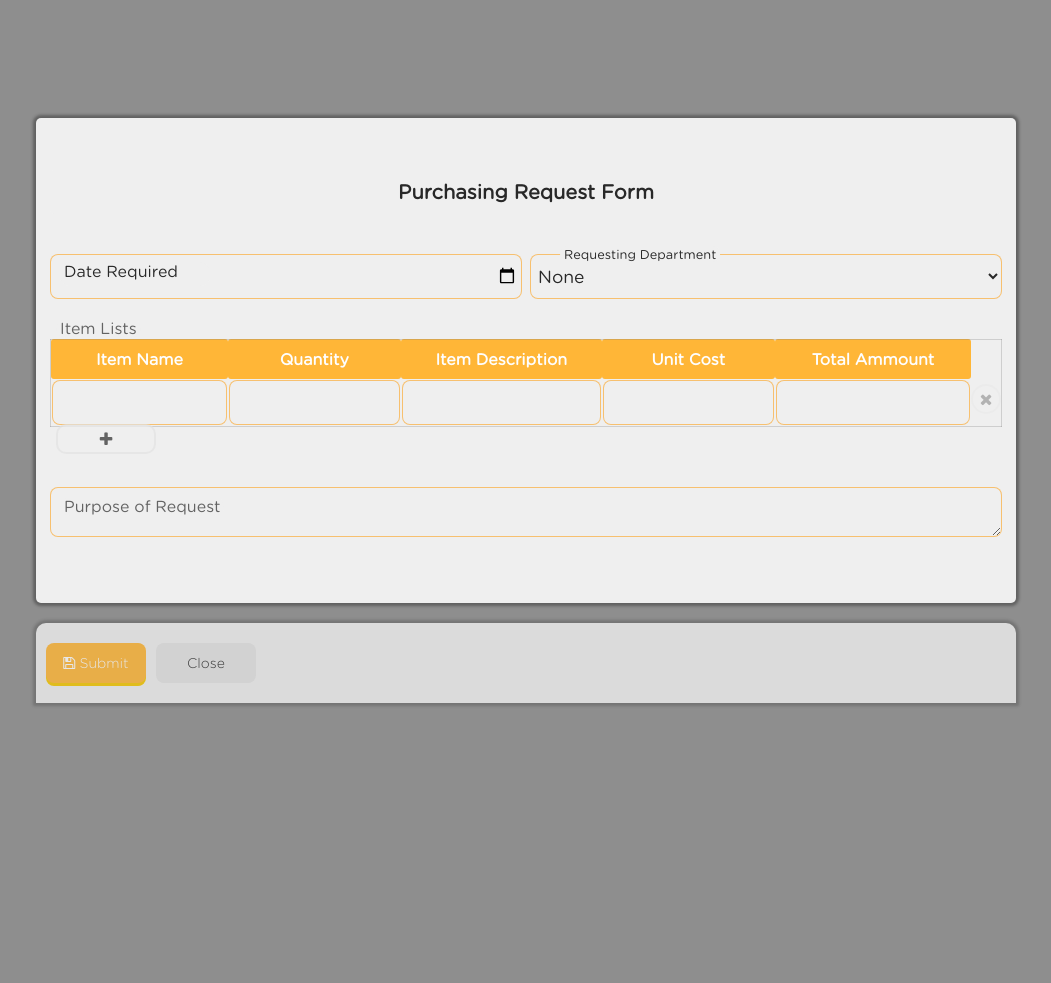
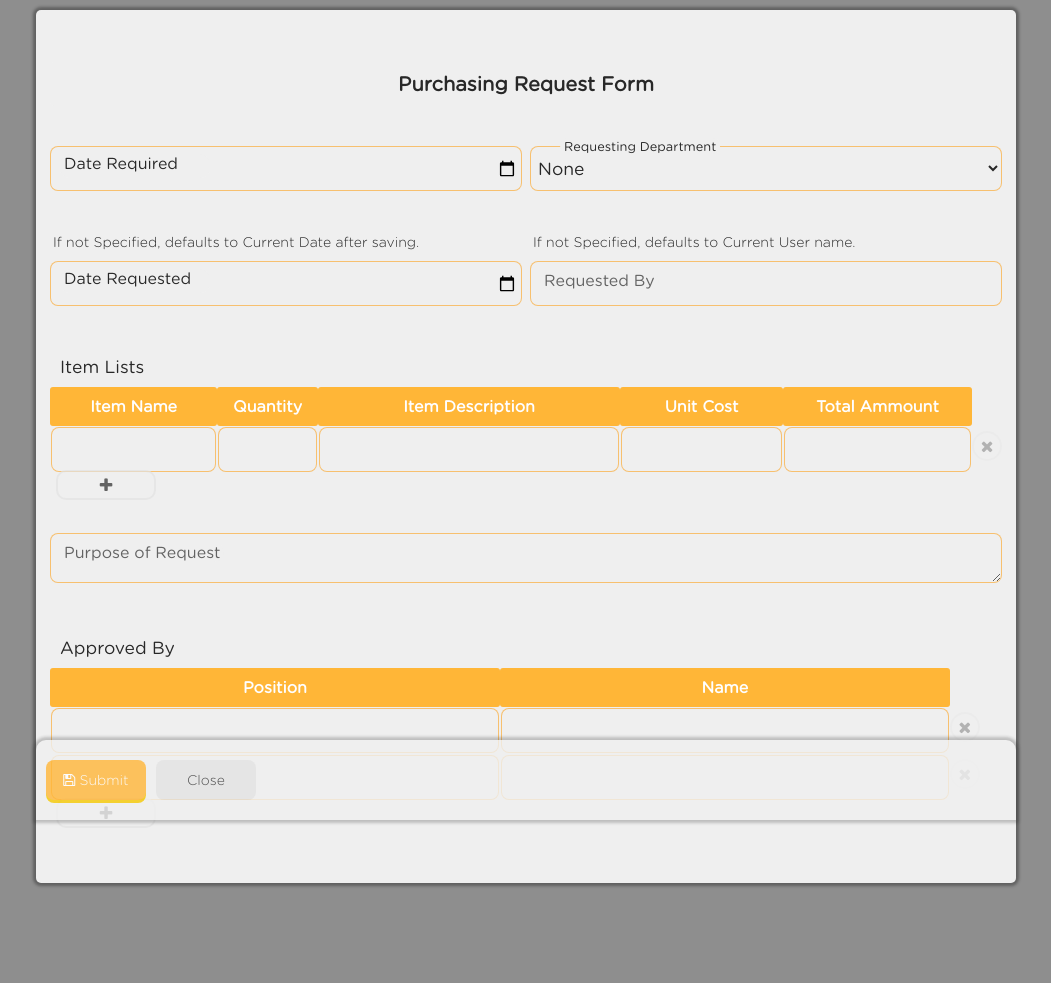
Before and after one commit to ItsAtomTech/OP_System, a Flask app: page /purchase_request in a window 1280 px wide. Shown: the whole page, without its empty margins (114-1165 px from the left). Before the commit the page ends 706 px from the top, so only its background shows below. Run offline with Flask 3, Linux system fonts and the light colour scheme; data that the repository does not hold is empty.

Commit message:
Implemented System for Purchase Request and Additional Fields

```diff
--- a/website/api_handles.py
+++ b/website/api_handles.py
@@ -361,6 +361,13 @@ def update_my_email():
 #  User Forms API start
 # ================================
 
+def parse_date_string(date_str):
+    if not date_str:
+        return None
+    try:
+        return datetime.strptime(date_str, "%Y-%m-%d")
+    except (ValueError, TypeError):
+        return None
 
 
 # Purchase Request Section =====================================
@@ -379,7 +386,10 @@ def save_purchase_request():
         request_type  = "purchase_request"
         items         = data.get("items")
         purpose       = data.get("purpose_of_request")
-        date_required = data.get("date_required")
+        approved_by   = data.get("approved_by")
+        requested_by   = data.get("requested_by")
+        date_required  = data.get("date_required")
+        date_requested = data.get("date_requested", None)
         department_id = data.get("department_id")
 
         if not all([request_type, items, purpose]):
@@ -403,12 +413,20 @@ def save_purchase_request():
             type               = request_type,
             items              = items,
             purpose_of_request = purpose,
+            approved_by        = approved_by,
             total_amount       = total_amount,
             date_required      = date_required,
             department_id      = department_id,
         )
+
+        if date_requested:
+            parsed_date = parse_date_string(date_requested)
+            if parsed_date:
+                new_purchase.date = parsed_date
+
         db.session.add(new_purchase)
         db.session.commit()
+
         return {"type": "success", "message": "Purchase request saved successfully"}
 
     except Exception as e:
@@ -448,11 +466,13 @@ def get_purchase_request_by_id():
             "purchase_id":          purchase.purchase_id,
             "user_id":              purchase.user_id,
             "requestor_name":       requestor_name,
+            "requested_by":         purchase.requested_by,
             "type":                 purchase.type,
             "items":                purchase.items,
             "purpose_of_request":   purchase.purpose_of_request,
             "misc":                 purchase.misc,
             "department_id":        purchase.department_id,
+            "approved_by":          purchase.approved_by,
             "department_name":      department_name,
             "total_amount":         purchase.total_amount,
             "status":               purchase.status,
@@ -480,7 +500,10 @@ def update_purchase_request():
         items         = data.get("items")
         purpose       = data.get("purpose_of_request")
         date_required = data.get("date_required")
+        requested_by  = data.get("requested_by", None)
+        approved_by   = data.get("approved_by")
         department_id = data.get("department_id")
+        date_requested = data.get("date_requested", None)
 
         if not purchase_id:
             return {"type": "error", "message": "Missing purchase_id"}
@@ -508,8 +531,17 @@ def update_purchase_request():
         purchase.items              = items
         purchase.purpose_of_request = purpose
         purchase.total_amount       = total_amount
+        purchase.approved_by        = approved_by
         purchase.date_required      = date_required
+        purchase.requested_by       = requested_by
         purchase.department_id      = department_id
+
+        if date_requested:
+            parsed_date = parse_date_string(date_requested)
+            if parsed_date:
+                purchase.date = parsed_date
+
+
 
         db.session.commit()
         return {"type": "success", "message": "Purchase request updated successfully"}
--- a/website/models.py
+++ b/website/models.py
@@ -42,6 +42,8 @@ class PurchaseRequests(db.Model):
     type = db.Column(db.String(50))
     items = db.Column(db.String(10000))
     purpose_of_request = db.Column(db.String(2000))
+    approved_by = db.Column(db.String(1024))
+    requested_by = db.Column(db.String(1024), default=None) #overide when specified
     total_amount = db.Column(db.Float)
     misc = db.Column(db.String(1024))
     status = db.Column(db.String(50))
--- a/website/static/css/custom_form_styles.css
+++ b/website/static/css/custom_form_styles.css
@@ -60,3 +60,20 @@ select.form_display:disabled{
 .fgroup:hover{
 	box-shadow:0 0 2px -2px rgba(40,40,40, 0.5) !important;
 }
+
+.table_form_input{
+		border-radius:5px;
+		border:none;
+}
+
+
+/* Custom Style for Purchase request Forms */
+
+
+
+td>input[column_name="Quantity"]{
+	max-width:100px;
+}
+td>input[column_name="Item Description"]{
+	min-width:300px;
+}
--- a/website/static/js/data/purchase_request_form.js
+++ b/website/static/js/data/purchase_request_form.js
@@ -43,6 +43,37 @@ let formStructure = {
             "id": "department_id",
             "index": 4
         },
+		{
+            "type": "date",
+            "events": {},
+            "value": "",
+            "label": "Date Requested",
+            "fancy": true,
+            "required": false,
+            "description": "If not Specified, defaults to Current Date after saving.",
+            "group": "g_d8e2e0bb-ce3e-474e-b055-7f993aa0a36d",
+            "row_span": null,
+            "col_span": null,
+            "span_column": false,
+            "id": "date_requested",
+            "index": 7
+        },
+		{
+            "type": "text",
+            "events": {},
+            "value": "",
+            "label": "Requested By",
+            "fancy": true,
+            "required": false,
+            "description": "If not Specified, defaults to Current User name.",
+            "group": "g_d8e2e0bb-ce3e-474e-b055-7f993aa0a36d",
+            "row_span": null,
+            "col_span": null,
+            "span_column": false,
+            "id": "requested_by",
+            "index": 6
+        },
+
         {
             "type": "table",
             "value": "",
@@ -71,6 +102,7 @@ let formStructure = {
                         "attributes": {},
 						"onchange": "calculateTotal(this)",
 						"min":1,
+						"class":"test_class",
                     },
                     {
                         "type": "text",
@@ -97,7 +129,7 @@ let formStructure = {
             "fullspan": true,
             "responsivespan": true,
             "label": "Item Lists",
-            "fancy": true,
+            "fancy": false,
             "required": false,
             "description": "",
             "group": "g_d8e2e0bb-ce3e-474e-b055-7f993aa0a36d",
@@ -120,7 +152,53 @@ let formStructure = {
             "span_column": false,
             "id": "purpose_of_request",
             "index": 3
-        }
+        },
+		{
+            "type": "table",
+            "events": {},
+            "value": "",
+            "config": {
+                "config": {
+                    "min": "2",
+                    "max": "3",
+                    "custom_row": true,
+                    "row_count": "2"
+                },
+                "items": [
+                    "Position",
+                    "Name"
+                ],
+                "itemsConfig": [
+                    {
+                        "type": "text",
+						"list": "positions",
+                        "attributes": {},
+                        "required": true
+                    },
+                    {
+                        "type": "text",
+                        "attributes": {},
+						"list": "common_names",
+                    }
+                ],
+                "rowed": true,
+                "fullspan": true,
+                "responsivespan": true
+            },
+            "rowed": false,
+            "fullspan": true,
+            "responsivespan": true,
+            "label": "Approved By",
+            "fancy": false,
+            "required": false,
+            "description": "",
+            "group": "g_d8e2e0bb-ce3e-474e-b055-7f993aa0a36d",
+            "row_span": 0,
+            "col_span": 0,
+            "span_column": true,
+            "id": "approved_by",
+            "index": 5
+        },
     ],
     "groups": [
         {
--- a/website/static/js/handles/purchase_files_table.js
+++ b/website/static/js/handles/purchase_files_table.js
@@ -751,7 +751,7 @@ function clickedOnRow(elm){
 		}
 
 		// Requestor Info
-		tag('requestor',      _('view_purchase_1'))[0].innerText = purchase.requestor_name || purchase.user_id || '--';
+		tag('requestor',      _('view_purchase_1'))[0].innerText = purchase.requested_by || purchase.requestor_name || purchase.user_id || '--';
 		tag('department',     _('view_purchase_1'))[0].innerText = purchase.department_name || purchase.department_id || '--';
 		tag('date_requested', _('view_purchase_1'))[0].innerText = utility.formatDate(purchase.date);
 		tag('date_required',  _('view_purchase_1'))[0].innerText = purchase.date_required || '--';
--- a/website/static/js/handles/purchase_req_editor_handles.js
+++ b/website/static/js/handles/purchase_req_editor_handles.js
@@ -93,8 +93,11 @@ function loadIntoForms(){
 
 		"date_required": datajs.date_required,
 		"department_id": datajs.department_id,
+		"approved_by": datajs.approved_by,
 		"items": datajs.items,
+		"requested_by": datajs.requested_by,
 		"purpose_of_request": datajs.purpose_of_request,
+		"date_requested": datajs.date,
 
 	}
 
--- a/website/templates/forms/purchase_request.html
+++ b/website/templates/forms/purchase_request.html
@@ -1,6 +1,6 @@
 {% extends "base_headless.html" %}
 
-{% block title%}Config Editor {% endblock %}
+{% block title%}Form Data Editor {% endblock %}
 
 {% block extra_css %}
 
@@ -25,20 +25,13 @@
 <div class="editor_main_con">
 	<div class="formclass_con" id="main_form_container">
 
+		</div>
+			<div class="bottom_toolbar ">
+				<button class="df_button secondary_background primary_color_invert small" onclick="submitForm()" ><span class="fa fa-save"></span> Submit</button>
 
+				<button class="df_button_flat primary_background_darker primary_color small" onclick="cancelEditor(this)"> Close </button>
 
-	</div>
-
-
-		<div class="bottom_toolbar ">
-
-			<button class="df_button secondary_background primary_color_invert small" onclick="submitForm()" ><span class="fa fa-save"></span> Submit</button>
-
-			<button class="df_button_flat primary_background_darker primary_color small" onclick="cancelEditor(this)"> Close </button>
-
-
-
-		</div>
+			</div>
 
 
 		</div>
@@ -52,6 +45,23 @@
 
 <datalist id="reasons" value="" required class="fancy_form_df form_display">
 
+</datalist>
+
+
+
+<datalist id="common_names">
+
+
+
+</datalist>
+
+<datalist id="positions">
+	<option>   </option>
+	<option> General Manager </option>
+	<option> Operations Director </option>
+	<option> Department Head </option>
+	<option> Cluster Manager </option>
+	<option> Store Manager </option>
 </datalist>
 
 
```
Also changed, not shown: website/static/css/print_templates/print_purchase_request.css (+7 -5 lines), website/static/js/purchase_request_printing_handles.js (+32 -4 lines), website/templates/print_templates/purchase_request_slip.html (+6 -6 lines).
